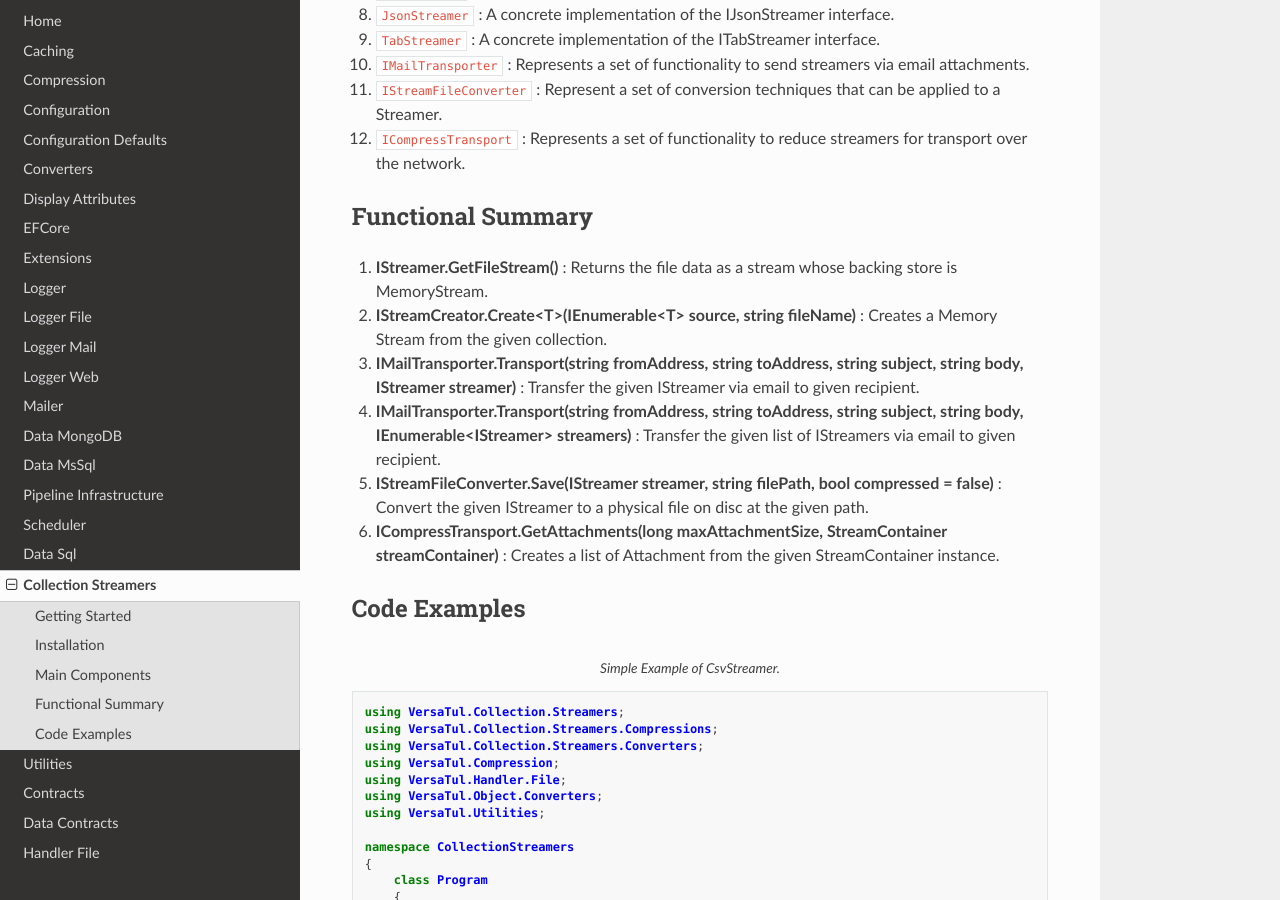
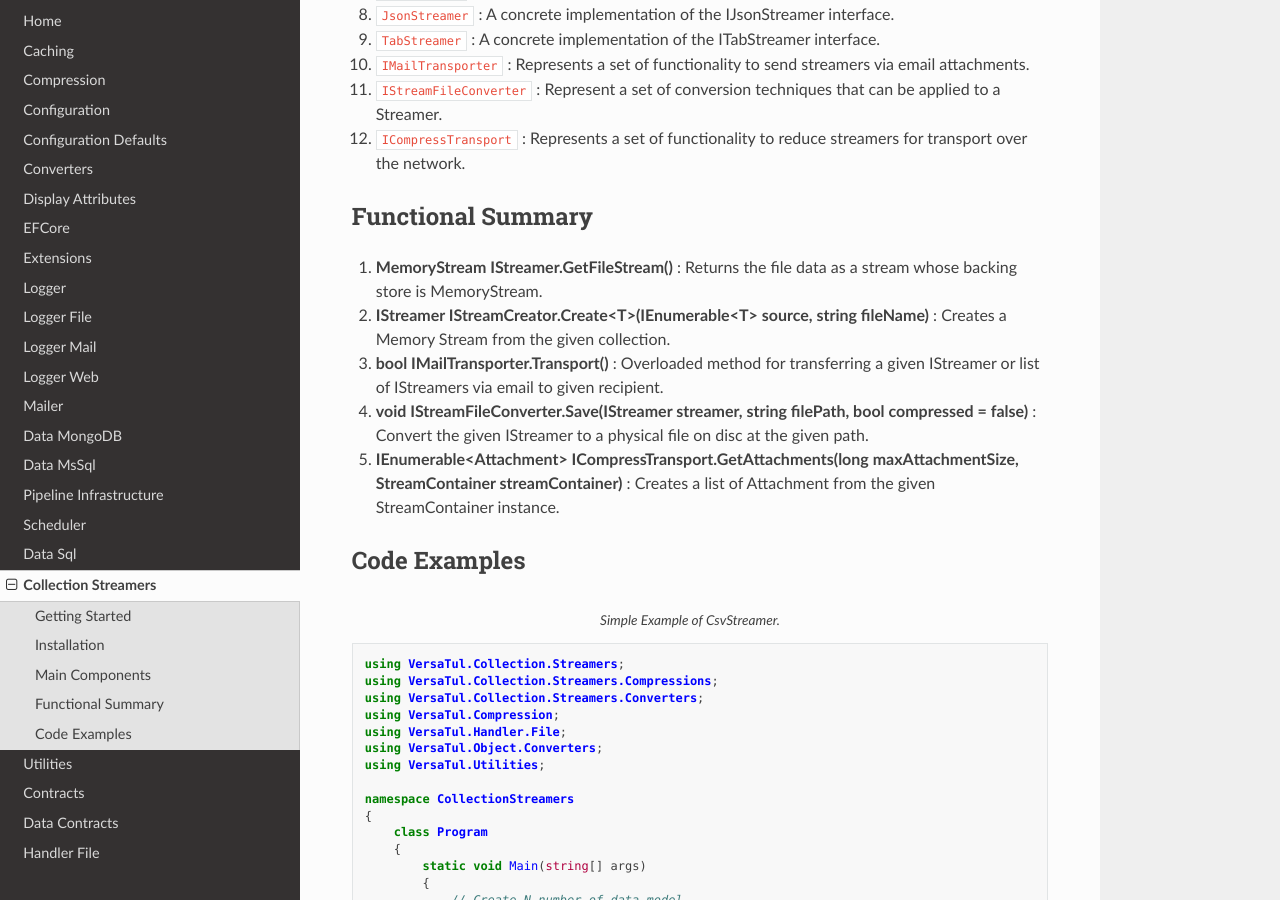
Before and after one commit to BjornWilliams/DocsVersaTul, a Sphinx documentation site: the page built from docs/source/streamers.rst, in a window 1280 px wide and 900 px high, scrolled down 1047 px. Built offline with Sphinx 7.4.7 and the Read the Docs theme 2.0.0, drawn with Linux system fonts in a browser that asks for light colours.

Commit message:
more Streamlining
Clean up docs

```diff
--- a/docs/source/streamers.rst
+++ b/docs/source/streamers.rst
@@ -39,12 +39,11 @@
 
 Functional Summary
 ------------------
-#. **IStreamer.GetFileStream()** : Returns the file data as a stream whose backing store is MemoryStream.
-#. **IStreamCreator.Create<T>(IEnumerable<T> source, string fileName)** : Creates a Memory Stream from the given collection.
-#. **IMailTransporter.Transport(string fromAddress, string toAddress, string subject, string body, IStreamer streamer)** : Transfer the given IStreamer via email to given recipient.
-#. **IMailTransporter.Transport(string fromAddress, string toAddress, string subject, string body, IEnumerable<IStreamer> streamers)** : Transfer the given list of IStreamers via email to given recipient.
-#. **IStreamFileConverter.Save(IStreamer streamer, string filePath, bool compressed = false)** : Convert the given IStreamer to a physical file on disc at the given path.
-#. **ICompressTransport.GetAttachments(long maxAttachmentSize, StreamContainer streamContainer)** : Creates a list of Attachment from the given StreamContainer instance.
+#. **MemoryStream IStreamer.GetFileStream()** : Returns the file data as a stream whose backing store is MemoryStream.
+#. **IStreamer IStreamCreator.Create<T>(IEnumerable<T> source, string fileName)** : Creates a Memory Stream from the given collection.
+#. **bool IMailTransporter.Transport()** : Overloaded method for transferring a given IStreamer or list of IStreamers via email to given recipient.
+#. **void IStreamFileConverter.Save(IStreamer streamer, string filePath, bool compressed = false)** : Convert the given IStreamer to a physical file on disc at the given path.
+#. **IEnumerable<Attachment> ICompressTransport.GetAttachments(long maxAttachmentSize, StreamContainer streamContainer)** : Creates a list of Attachment from the given StreamContainer instance.
 
 Code Examples
 -------------
```
Also changed, not shown: docs/source/pipeline-infrastructure.rst (+6 -6 lines), docs/source/sql.rst (+4 -4 lines).
